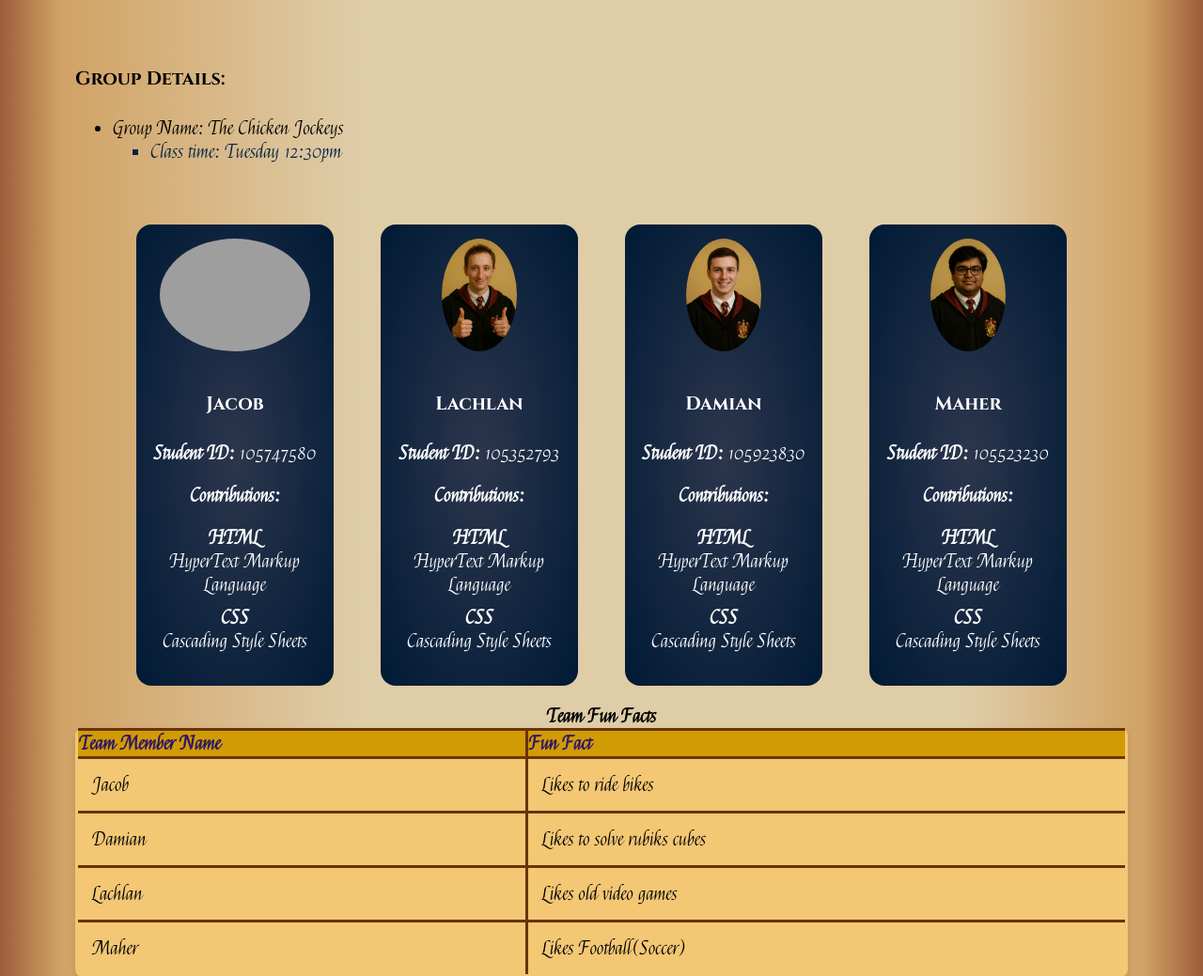
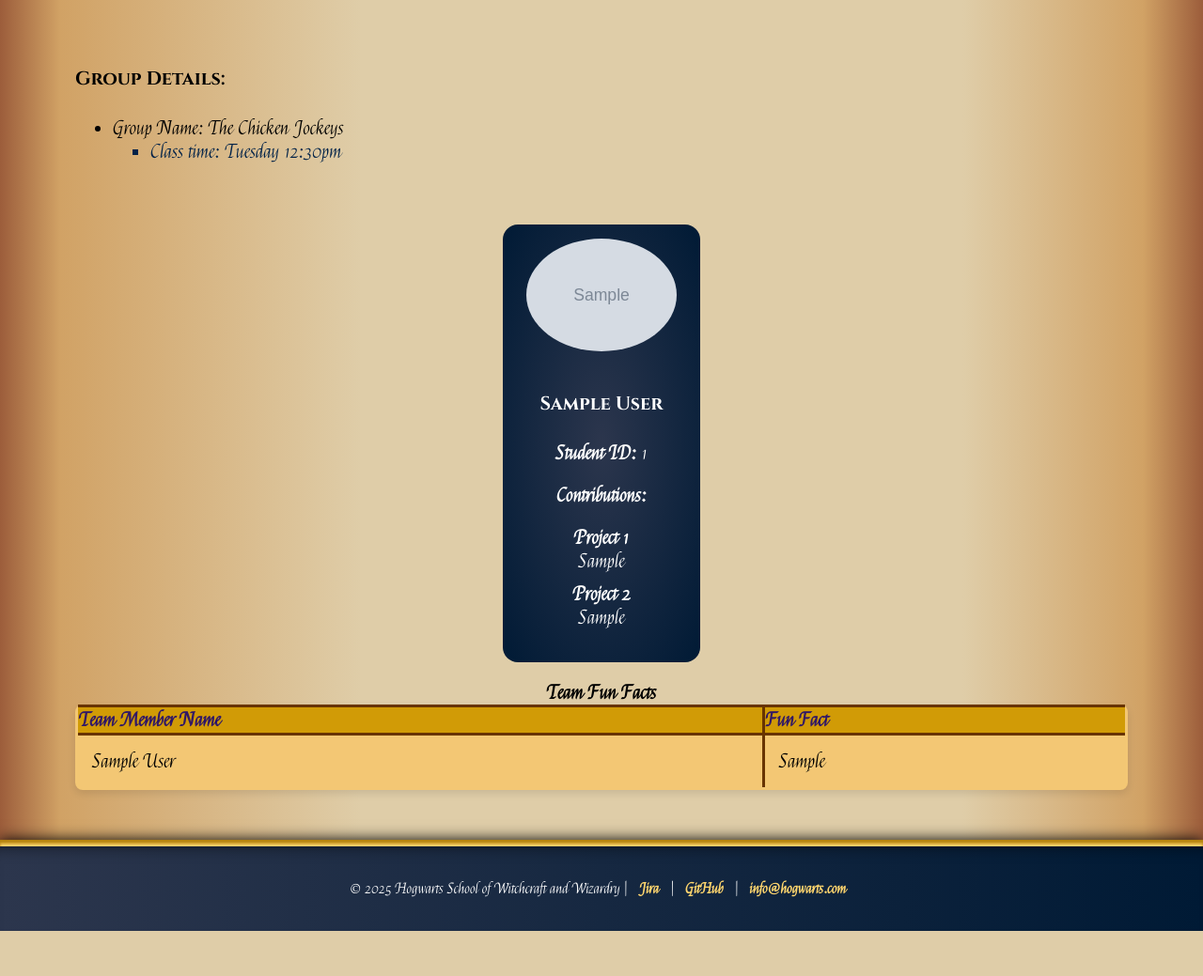
Before and after one commit to Swinburne105923830/COS10026-Web-Technology-Assessment_2, a PHP site: page /about.php in a window 1280 px wide. Shown: the part 1133-2172 px from the top of the page at 94% size. After the commit the page ends 2124 px from the top, so only its background shows below. Run offline with PHP 8.4, Linux system fonts and the light colour scheme; tables that the repository leaves empty or names only in its code hold one stand-in row (values such as "Sample post"); grey boxes marked "Sample" are stand-in pictures; grey boxes are pictures that could not be loaded.

Commit message:
Added member contribution database & updated about

```diff
--- a/about.php
+++ b/about.php
@@ -43,60 +43,40 @@
         <br>
 
         <div class="profile-container">
-          <div class="profile">
-            <img src="images/wizard_jacob.png" alt="profile_pic_jacob" class="profile_pic">
-            <h4>Jacob</h4>
-            <p><strong>Student ID:</strong> 105747580</p>
-            <p><strong>Contributions:</strong></p>
-            <dl>
-              <dt>HTML</dt>
-              <dd>HyperText Markup Language</dd>
-              <dt>CSS</dt>
-              <dd>Cascading Style Sheets</dd>
-            </dl>
-          </div>
+          <?php include 'settings.php';
+            try {
+              $pdo = new PDO("mysql:host=$host;dbname=$sql_db", $user, $pwd);
+              $pdo->setAttribute(PDO::ATTR_ERRMODE, PDO::ERRMODE_EXCEPTION);
 
-          <div class="profile">
-            <img src="images/wizard_lachlan.png" alt="profile_pic_lachlan" class="profile_pic">
-            <h4>Lachlan</h4>
-            <p><strong>Student ID:</strong> 105352793</p>
-            <p><strong>Contributions:</strong></p>
-            <dl>
-              <dt>HTML</dt>
-              <dd>HyperText Markup Language</dd>
-              <dt>CSS</dt>
-              <dd>Cascading Style Sheets</dd>
-            </dl>
-          </div>
+              $stmt = $pdo->query("SELECT * FROM member_contributions ORDER BY name");
+              $members = $stmt->fetchAll(PDO::FETCH_ASSOC);
 
-          <div class="profile">
-            <img src="images/wizard_damian.png" alt="profile_pic_damian" class="profile_pic">
-            <h4>Damian</h4>
-            <p><strong>Student ID:</strong> 105923830</p>
-              <p><strong>Contributions:</strong></p>
-            <dl>
-              <dt>HTML</dt>
-              <dd>HyperText Markup Language</dd>
-              <dt>CSS</dt>
-              <dd>Cascading Style Sheets</dd>
-            </dl>
-          </div>
-
-          <div class="profile">
-            <img src="images/wizard_maher.png" alt="profile_pic_maher" class="profile_pic">
-            <h4>Maher</h4>
-            <p><strong>Student ID:</strong> 105523230</p>
-            <p><strong>Contributions:</strong></p>
-            <dl>
-              <dt>HTML</dt>
-              <dd>HyperText Markup Language</dd>
-              <dt>CSS</dt>
-              <dd>Cascading Style Sheets</dd>
-            </dl>
-          </div>
+              if(count($members) > 0) {
+                  foreach($members as $member) {
+                      echo '
+                      <div class="profile">
+                        <img src="images/' . htmlspecialchars($member['profile_image']) . '" alt="profile_pic_' . htmlspecialchars($member['name']) . '" class="profile_pic">
+                        <h4>' . htmlspecialchars($member['name']) . '</h4>
+                        <p><strong>Student ID:</strong> ' . htmlspecialchars($member['student_id']) . '</p>
+                        <p><strong>Contributions:</strong></p>
+                        <dl>
+                          <dt>Project 1</dt>
+                          <dd>' . htmlspecialchars($member['project1_contributions']) . '</dd>
+                          <dt>Project 2</dt>
+                          <dd>' . htmlspecialchars($member['project2_contributions']) . '</dd>
+                        </dl>
+                      </div>';
+                  }
+              } else {
+                  echo '<p>No team members found in database.</p>';
+              }
+          } catch(PDOException $e) {
+              echo "<p>Error loading team members: " . $e->getMessage() . "</p>";
+          }
+          ?>
         </div>
 
-      <table>
+           <table>
         <caption><strong>Team Fun Facts</strong></caption>
         <thead>
           <tr>
@@ -106,31 +86,32 @@
         </thead>
 
         <tbody>
-          <tr>
-            <td>Jacob</td>
-            <td>Likes to ride bikes</td>
-          </tr>
-
-          <tr>
-            <td>Damian</td>
-            <td>Likes to solve rubiks cubes</td>
-          </tr>
-
-          <tr>
-            <td>Lachlan</td>
-            <td>Likes old video games</td>
-          </tr>
-
-          <tr>
-            <td>Maher</td>
-            <td>Likes Football(Soccer)</td>
-          </tr>
+          <?php
+           try {
+              $stmt = $pdo->query("SELECT name, fun_fact FROM member_contributions ORDER BY name");
+              $hasData = false;
+              while($row = $stmt->fetch(PDO::FETCH_ASSOC)) {
+                  $hasData = true;
+                  echo '
+                  <tr>
+                    <td>' . htmlspecialchars($row['name']) . '</td>
+                    <td>' . htmlspecialchars($row['fun_fact']) . '</td>
+                  </tr>';
+              }
+              if(!$hasData) {
+                  echo '<tr><td colspan="2">No fun facts available</td></tr>';
+              }
+          } catch(PDOException $e) {
+              echo "<tr><td colspan='2'>Error loading fun facts: " . $e->getMessage() . "</td></tr>";
+          }
+          ?>
         </tbody>
       </table>
 
     </main>
 
     <?php include "footer.inc" ?>
+    <?php if(isset($pdo)) { $pdo = null; } // Close connection ?>
 
   </body>
 </html>
```
